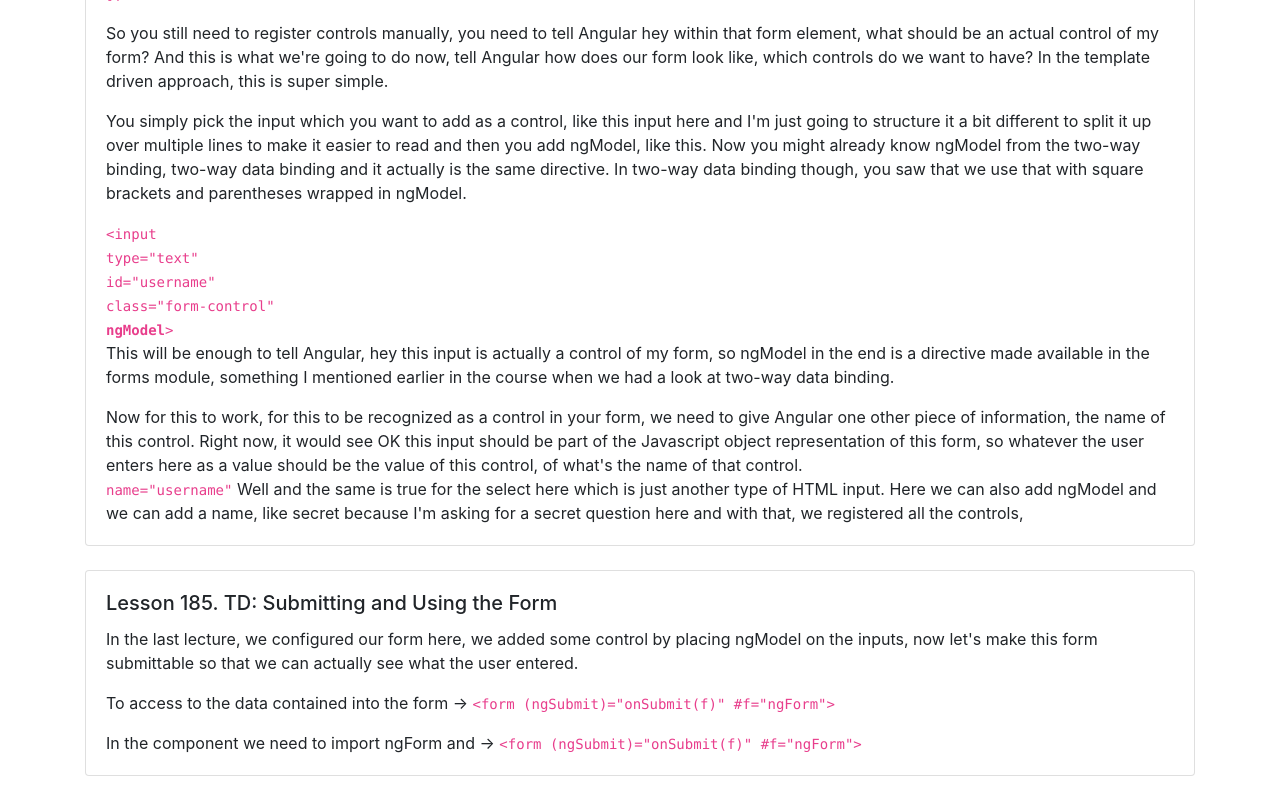
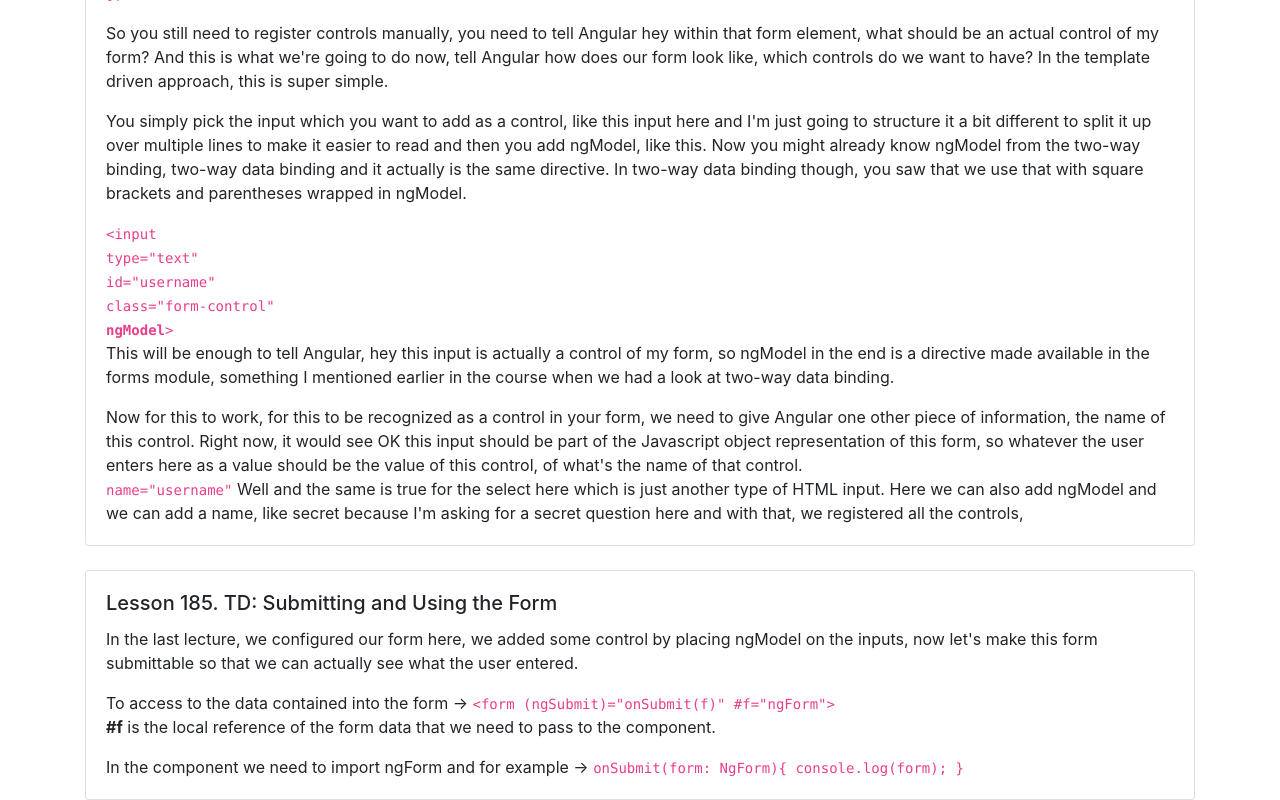
Before and after one commit to Sandro81/section15-Handling-forms-in-Angular-Apps, an Angular app: page / in a window 1280 px wide. Shown: the part 696-1496 px from the top of the page. Before the commit the page ends 1472 px from the top, so only its background shows below. Built offline with nearby package versions, Linux system fonts and the light colour scheme.

Commit message:
section 15

```diff
--- a/src/app/app.component.html
+++ b/src/app/app.component.html
@@ -87,8 +87,11 @@
             <div class="card-body">
               <h5 class="card-title">Lesson 185. TD: Submitting and Using the Form</h5>
               <p class="card-text"> In the last lecture, we configured our form here, we added some control by placing ngModel on the inputs, now let's make this form submittable so that we can actually see what the user entered.</p>
-              <p class="card-text">To access to the data contained into the form -> <code>&#60;form (ngSubmit)="onSubmit(f)" #f="ngForm"></code></p>
-              <p class="card-text">In the component we need to import ngForm and -> <code>&#60;form (ngSubmit)="onSubmit(f)" #f="ngForm"></code></p>
+              <p class="card-text">To access to the data contained into the form -> <code>&#60;form (ngSubmit)="onSubmit(f)" #f="ngForm"></code>
+                <br> <b>#f</b> is the local reference of the form data that we need to pass to the component.</p>
+              <p class="card-text">In the component we need to import ngForm and for example -> <code>  onSubmit(form: NgForm)&#123;
+                console.log(form);
+                }</code></p>
             </div>
           </div>
 
```
